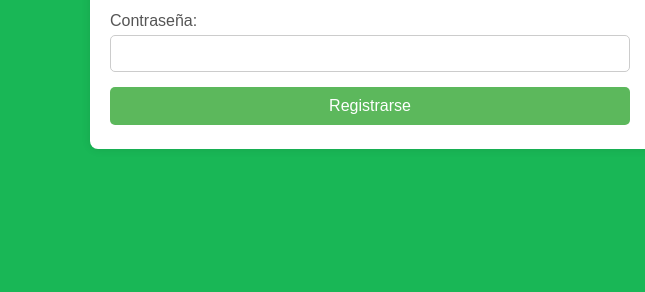
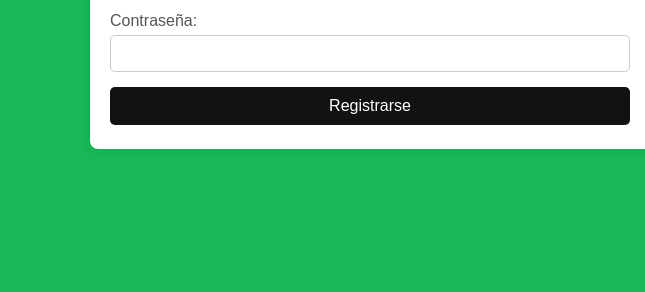
Before and after one commit to MarroGalan/Registro-, a plain HTML site: page index.html in a window 1280 px wide. Shown: the part 466-758 px from the top of the page, 0-645 px from the left. Drawn offline with Linux system fonts and the light colour scheme.

Commit message:
cambio de color del boton

```diff
--- a/styles.css
+++ b/styles.css
@@ -75,7 +75,7 @@ button {
     padding: 10px;
     border: none;
     border-radius: 5px;
-    background-color: #5cb85c;
+    background-color: #121212;
     color: white;
     font-size: 16px;
     cursor: pointer;
```
